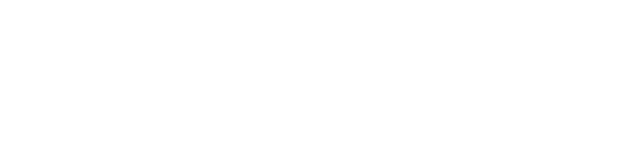
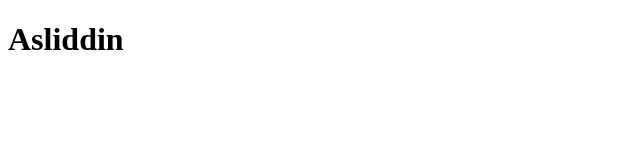
Before and after one commit to asliddinrashidovich/Wealthhome-company, a plain HTML site: page index.html in a window 1280 px wide. Shown: the whole page, without its empty margins (0-640 px from the left). Drawn offline with Linux system fonts and the light colour scheme.

Commit message:
new header is add

```diff
--- a/index.html
+++ b/index.html
@@ -10,7 +10,6 @@
     <link rel="stylesheet" href="/style/main.css">
 </head>
 <body>
-
-
+    <h1>Asliddin</h1>
 </body>
 </html>
```
